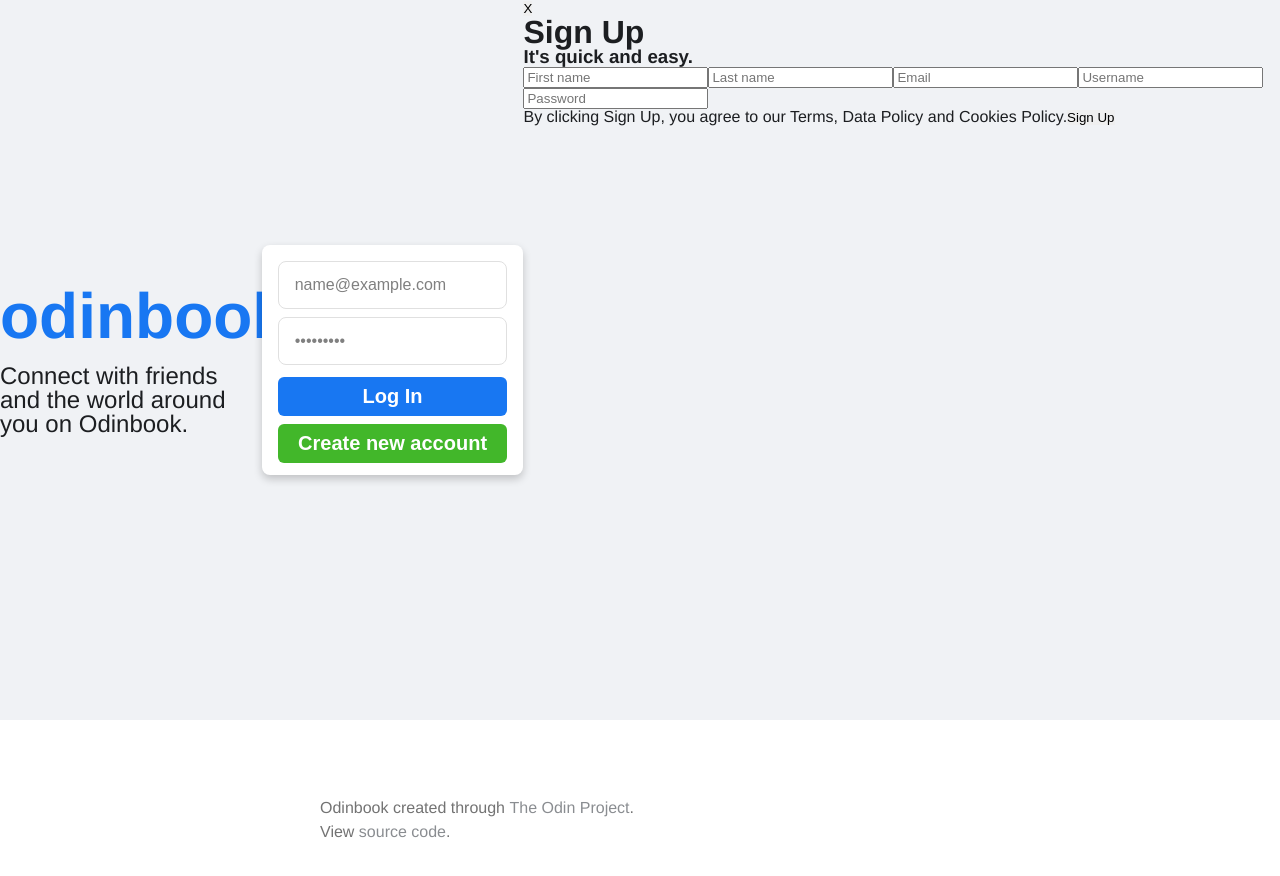
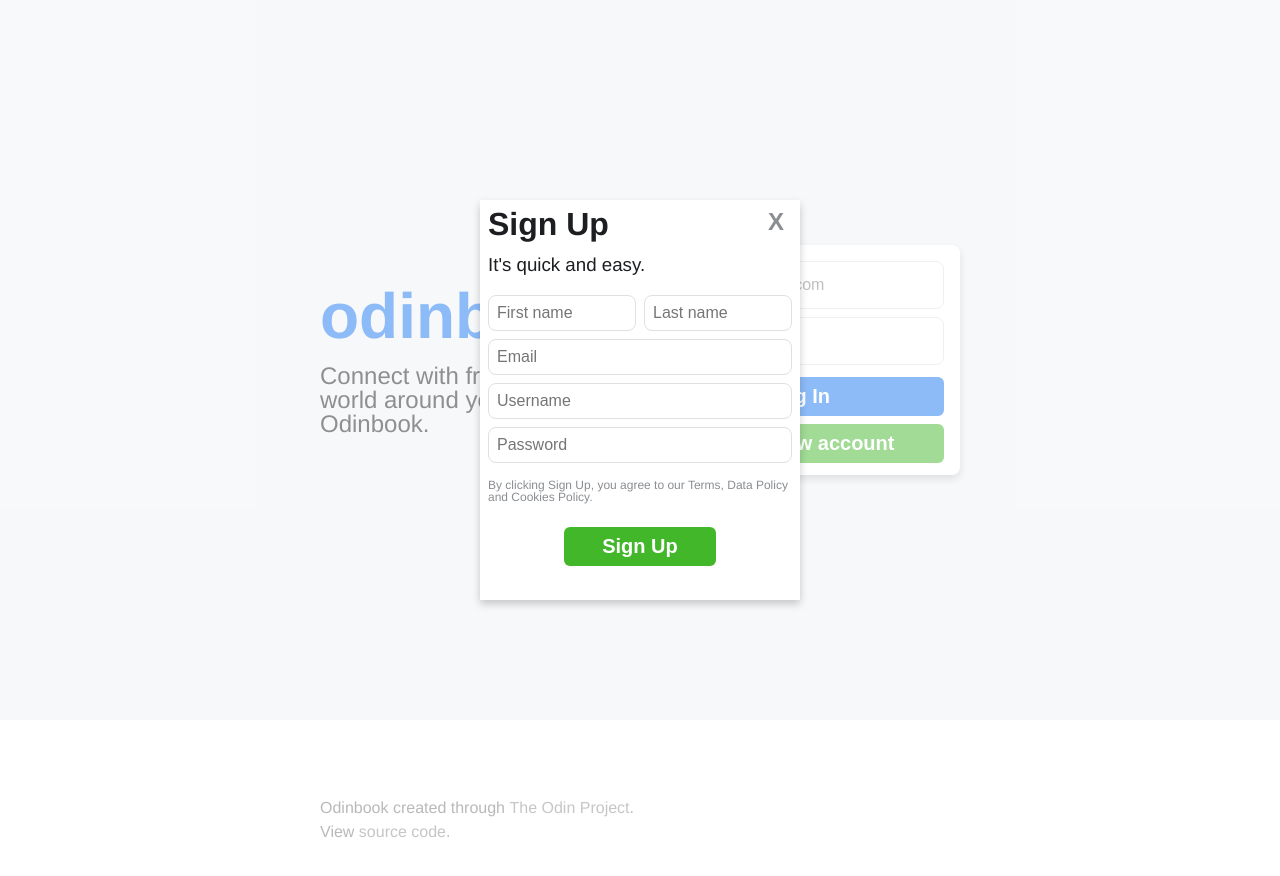
Before and after one commit to RedRaptor10/fakebook, a React app: page / in a window 1280 px wide. Both pictures are taken after typing "name@example.com", "Sample123" into the empty fields and a click on the button "Create new account". Built offline with nearby package versions, Linux system fonts and the light colour scheme.

Commit message:
Stylized Sign-up Form

```diff
--- a/src/components/LogInForm.js
+++ b/src/components/LogInForm.js
@@ -63,7 +63,10 @@
                         <input type="text" name="email" placeholder="Email" onChange={handleLogInChange}></input>
                         <input type="password" name="password" placeholder="Password" onChange={handleLogInChange}></input>
                         <button className="btn btn-blue" type="submit" name="submit" onClick={submitLogIn}>Log In</button>
-                        <button className="btn btn-green" type="button" name="create" onClick={() => { setShowSignUpForm(true); }}>Create new account</button>
+                        <button className="btn btn-green" type="button" name="create" onClick={() => {
+                            document.body.classList.add('disable-scroll');
+                            setShowSignUpForm(true);
+                        }}>Create new account</button>
                     </form>
                 </div>
             </div>
--- a/src/components/SignUpForm.js
+++ b/src/components/SignUpForm.js
@@ -2,13 +2,14 @@
 
 const SignUpForm = ({setShowSignUpForm}) => {
     const [signUpForm, setSignUpForm] = useState({
-        firstName: '',
-        lastName: '',
         email: '',
         username: '',
-        password: ''
+        password: '',
+        firstName: '',
+        lastName: ''
     });
     const [signUpErrors, setSignUpErrors] = useState([]);
+    const [success, setSuccess] = useState(false);
 
     const handleSignUpChange = event => {
         setSignUpForm({
@@ -18,17 +19,63 @@
     };
 
     const submitSignUp = event => {
+        event.preventDefault();
 
+        const options = {
+            method: 'POST',
+            headers: { 'Content-Type': 'application/json' },
+            body: JSON.stringify({
+                email: signUpForm.email,
+                username: signUpForm.username,
+                password: signUpForm.password,
+                firstName: signUpForm.firstName,
+                lastName: signUpForm.lastName,
+                public: true,
+                admin: false
+            }),
+            mode: 'cors'
+        };
+
+        fetch(process.env.REACT_APP_SERVER + 'api/users/create', options)
+        .then(function(res) { return res.json(); })
+        .then(function(res) {
+            if (res.errors) { setSignUpErrors(res.errors); }
+            else {
+                // Success. Show success message.
+                setSuccess(true);
+            }
+        });
     };
 
     return (
         <div id="sign-up-form-container">
+            <div className="overlay" onClick={() => {
+                document.body.classList.remove('disable-scroll');
+                setShowSignUpForm(false);
+            }}></div>
+            {success ?
+                <div id="sign-up-success">
+                    <span>You have successfully signed up. Click <a href="/">here</a> to log in.</span>
+                </div>
+            :
                 <form id="sign-up-form" action="">
-                <button id="close-form-btn" onClick={() => { setShowSignUpForm(false); }}>X</button>
+                    <button id="close-form-btn" type="button" onClick={() => {
+                        document.body.classList.remove('disable-scroll');
+                        setShowSignUpForm(false);
+                    }}>X</button>
                     <div>
                         <h1>Sign Up</h1>
                         <h3>It's quick and easy.</h3>
                     </div>
+                    {signUpErrors.length !== 0 ?
+                            <ul id="form-errors">
+                                {signUpErrors.map((signUpError, i) => {
+                                    return(
+                                        <li key={i}>{signUpError.msg}</li>
+                                    )
+                                })}
+                            </ul>
+                        : null}
                     <div>
                         <input type="text" name="firstName" placeholder="First name" onChange={handleSignUpChange}></input>
                         <input type="text" name="lastName" placeholder="Last name" onChange={handleSignUpChange}></input>
@@ -38,18 +85,10 @@
                     </div>
                     <div>
                         <span>By clicking Sign Up, you agree to our Terms, Data Policy and Cookies Policy.</span>
-                    {signUpErrors.length !== 0 ?
-                        <ul id="form-errors">
-                            {signUpErrors.map((signUpError, i) => {
-                                return(
-                                    <li key={i}>{signUpError.msg}</li>
-                                )
-                            })}
-                        </ul>
-                    : null}
-                    <button type="submit" name="submit" onClick={submitSignUp}>Sign Up</button>
+                        <button className="btn btn-green" id="sign-up-form-btn" type="submit" name="submit" onClick={submitSignUp}>Sign Up</button>
                     </div>
                 </form>
+            }
         </div>
     );
 };
--- a/src/styles/style.css
+++ b/src/styles/style.css
@@ -201,6 +201,82 @@
   border: 1px solid #dd3c10;
 }
 
+/* Sign-up Form */
+#sign-up-form {
+  position: relative;
+  background: #fff;
+  width: 25%;
+  min-height: 50%;
+  top: 50%;
+  left: 50%;
+  padding: 8px;
+  box-shadow: 0 4px 8px rgba(0, 0, 0, 0.2);
+  box-sizing: border-box;
+  transform: translate(-50%, -50%);
+}
+
+#sign-up-success {
+  position: relative;
+  display: flex;
+  justify-content: center;
+  align-items: center;
+  background: #fff;
+  width: 25%;
+  height: 25%;
+  top: 50%;
+  left: 50%;
+  box-shadow: 0 4px 8px rgba(0, 0, 0, 0.2);
+  transform: translate(-50%, -50%);
+}
+
+#close-form-btn {
+  position: absolute;
+  background: none;
+  right: 0;
+  margin-right: 16px;
+  color: var(--link-color);
+  font-size: 24px;
+  font-weight: bold;
+}
+
+#sign-up-form h3 {
+  padding: 16px 0;
+  font-weight: normal;
+}
+
+#sign-up-form input[name=firstName] {
+  width: calc(50% - 4px);
+  margin-right: 8px;
+}
+
+#sign-up-form input[name=lastName] {
+  width: calc(50% - 4px);
+}
+
+#sign-up-form input {
+  width: 100%;
+  margin: 4px 0;
+  padding: 8px;
+  color: rgb(128, 128, 128);
+  font-size: 16px;
+  border: 1px solid rgb(224, 224, 224);
+  border-radius: 8px;
+  box-sizing: border-box;
+}
+
+#sign-up-form span {
+  display: block;
+  margin: 12px 0;
+  color: var(--link-color);
+  font-size: 12px;
+}
+
+#sign-up-form-btn {
+  display: block;
+  width: 50%;
+  margin: 24px auto;
+}
+
 /* Main */
 main {
     display: flex;
@@ -231,7 +307,7 @@
 }
 
 /* Forms */
-#photo-form-container, #profile-form-container, #post-form-container {
+#sign-up-form-container, #photo-form-container, #profile-form-container, #post-form-container {
   position: absolute;
   width: 100%;
   height: 100%;
@@ -239,11 +315,15 @@
   left: 0;
 }
 
+.disable-scroll {
+  overflow: hidden;
+}
+
 .overlay {
   position: absolute;
-  background: rgba(0, 0, 0, 0.5);
+  background: rgba(255, 255, 255, 0.5);
   width: 100%;
-  height: 100%;
+  height: 150%;
 }
 
 #photo-form, #post-form {
```
Lines whose indentation alone changed are shown as unchanged.
